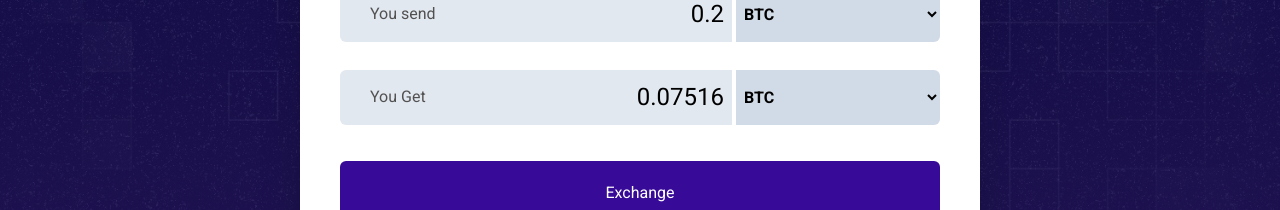
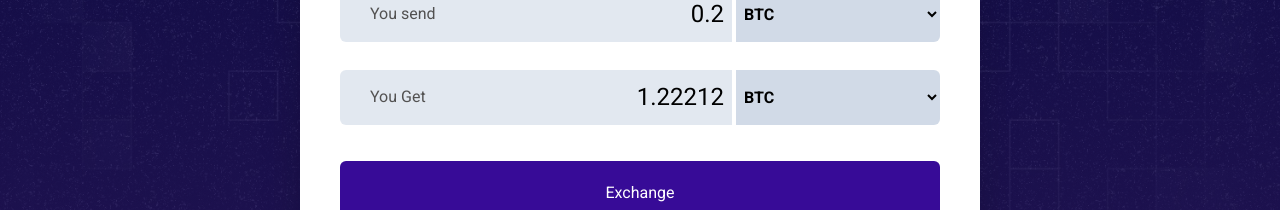
Before and after one commit to Kamasah-Dickson/CryptoExchange, a React (Vite) app: page / in a window 1280 px wide. Shown: the part 370-580 px from the top of the page. Built offline with nearby package versions, Linux system fonts and the light colour scheme.

Commit message:
update app

```diff
--- a/index.html
+++ b/index.html
@@ -2,7 +2,7 @@
 <html lang="en">
 	<head>
 		<meta charset="UTF-8" />
-		<link rel="icon" type="image/svg+xml" href="/logo.svg" />
+		<!-- <link rel="icon" type="image/svg+xml" href="/logo.svg" /> -->
 		<meta name="viewport" content="width=device-width, initial-scale=1.0" />
 		<title>Crypto Exchange</title>
 	</head>
--- a/src/Components/CurrencyCard.tsx
+++ b/src/Components/CurrencyCard.tsx
@@ -8,7 +8,7 @@ function CurrencyCard() {
 	const [currencies, setCurrencies] = useState([
 		{
 			btc: 0.12312,
-			usd: 0.21254,
+			usd: 0.53245,
 			eth: 0.75234,
 			ltc: 0.3436,
 			xmr: 2.34523,
@@ -25,8 +25,15 @@ function CurrencyCard() {
 	const [userCoins, setUserCoins] = useState(0.2);
 	const [responseCoins, setResponseCoins] = useState(0.0123);
 
+	function handleSubmit(e: React.FormEvent<HTMLFormElement>) {
+		e.preventDefault();
+	}
+
 	return (
-		<form className=" my-max2 mt-10 overflow-hidden rounded-3xl bg-white shadow-2xl ">
+		<form
+			className=" my-max2 mt-10 overflow-hidden rounded-3xl bg-white shadow-2xl"
+			onSubmit={(e) => handleSubmit(e)}
+		>
 			<div className="justify-cente flex flex-col">
 				{/* ====tab header==== */}
 				<div className=" flex items-center justify-between bg-transparent">
--- a/src/Components/YouGet.tsx
+++ b/src/Components/YouGet.tsx
@@ -65,16 +65,7 @@ function YouGet({
 		handleResponseCurrency(responseCoins);
 	}
 
-	useEffect(() => {
-		setResponseCoins(
-			parseFloat(
-				(
-					(responseCoinsDecimal.toNumber() / userExchangeRate2.toNumber()) *
-					responseExchangeRate2.toNumber()
-				).toFixed(5)
-			)
-		);
-	}, [userCoins, userCurrency]);
+	console.log(responseCurrency);
 
 	return (
 		<div className="flex w-full items-center justify-between gap-1">
--- a/src/Components/YouSend.tsx
+++ b/src/Components/YouSend.tsx
@@ -70,7 +70,7 @@ function YouSend({
 				).toFixed(5)
 			)
 		);
-	}, [userCoins, userCurrency]);
+	}, [userCoins, userCurrency, currencies, responseCurrency, responseCoins]);
 
 	function handleUserAmountChange(userCoins: number) {
 		setResponseCoins(
```
